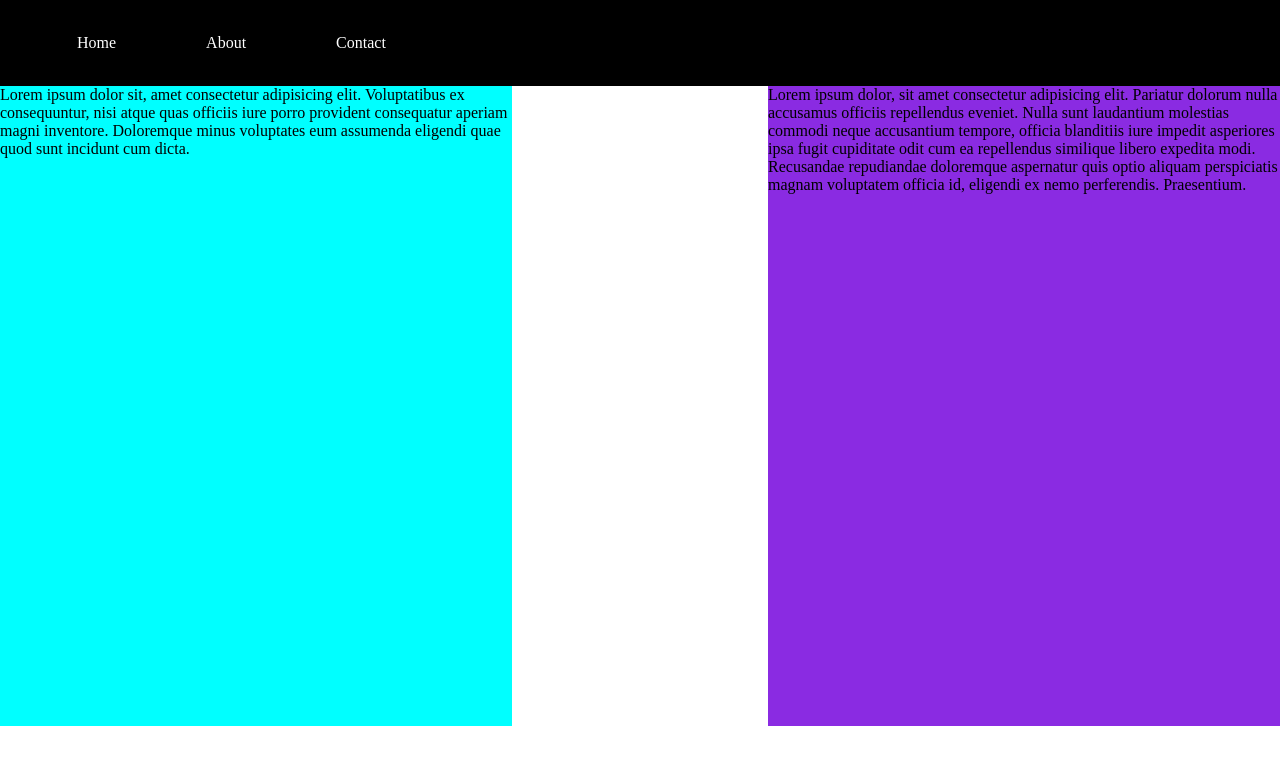
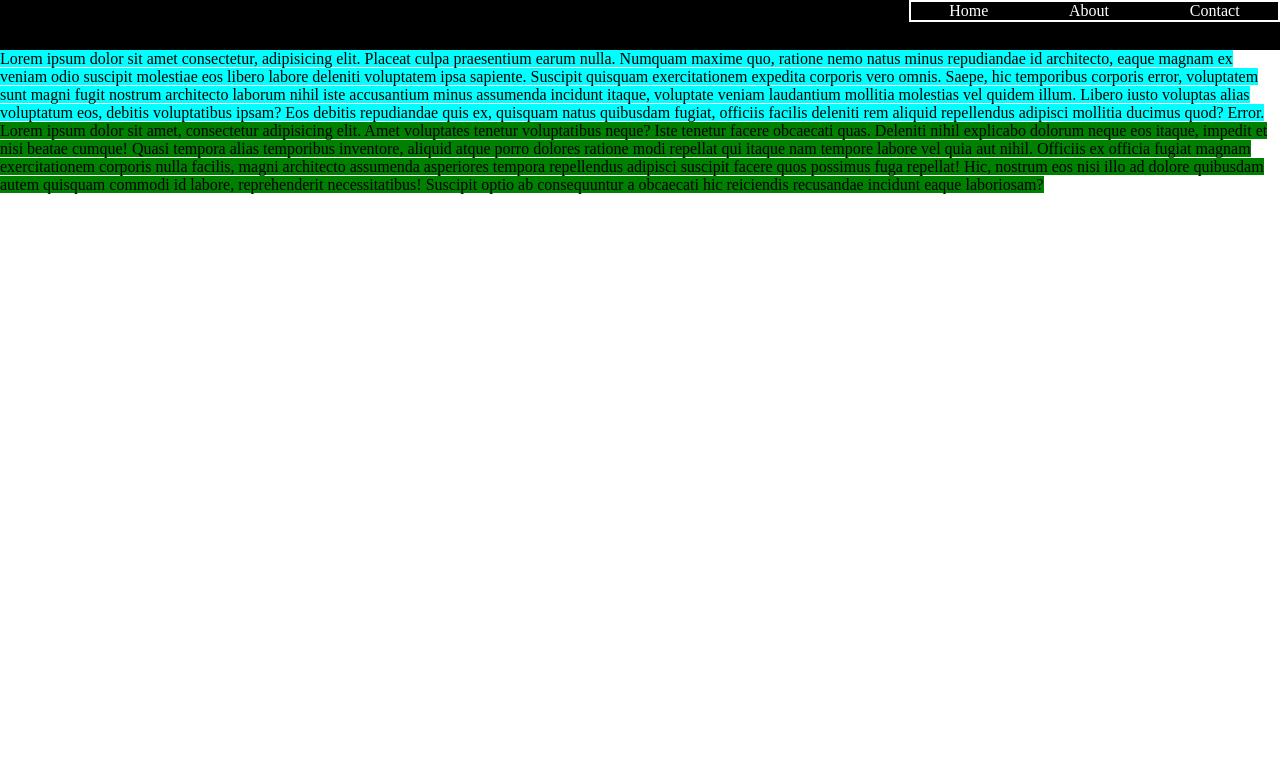
Before and after one commit to divyansh2212/CSS, a plain HTML site: page CSS_in_one_video_with_notes/Chapter 6/practiceSet.html in a window 1280 px wide. Drawn offline with Linux system fonts and the light colour scheme.

Commit message:
12/03/22

```diff
--- a/CSS_in_one_video_with_notes/Chapter 6/practiceSet.html
+++ b/CSS_in_one_video_with_notes/Chapter 6/practiceSet.html
@@ -12,33 +12,42 @@
             padding: 0;
         }
 
-        ul {
-            padding: 34px;
+        header {
+            background-color: black;
+            color: white;
+            height: 50px;
+            /* display: flex;
+            align-items: center;
+            justify-content: center; */
+        }
+
+        nav {
+            border: 2px solid white;
+            float: right;
+
         }
 
         li {
             list-style: none;
             display: inline;
-            padding: 0 43px;
+            margin: 0px 3vw;
         }
 
-        header {
-            background-color: black;
-            color: white;
+        .box1 {
+            display: inline;
+            background-color: cyan;
+            height: 100px;
+            width: 100px;
+            /* float: left; */
+            /* margin-top: 100px; */
         }
 
-        .left {
-            height: 80vh;
-            width: 40vw;
-            float: left;
-            background-color: aqua;
-        }
-
-        .right {
-            height: 80vh;
-            width: 40vw;
-            background-color: blueviolet;
-            float: right;
+        .box2 {
+            display: inline;
+            background-color: green;
+            height: 100px;
+            width: 100px;
+            /* float: right; */
         }
     </style>
 </head>
@@ -53,16 +62,9 @@
             </ul>
         </nav>
     </header>
-    <div class="container">
-        <div class="left">Lorem ipsum dolor sit, amet consectetur adipisicing elit. Voluptatibus ex consequuntur, nisi
-            atque quas officiis iure porro provident consequatur aperiam magni inventore. Doloremque minus voluptates
-            eum assumenda eligendi quae quod sunt incidunt cum dicta.</div>
-        <div class="right">Lorem ipsum dolor, sit amet consectetur adipisicing elit. Pariatur dolorum nulla accusamus
-            officiis repellendus eveniet. Nulla sunt laudantium molestias commodi neque accusantium tempore, officia
-            blanditiis iure impedit asperiores ipsa fugit cupiditate odit cum ea repellendus similique libero expedita
-            modi. Recusandae repudiandae doloremque aspernatur quis optio aliquam perspiciatis magnam voluptatem officia
-            id, eligendi ex nemo perferendis. Praesentium.</div>
-    </div>
+
+    <div class="box1">Lorem ipsum dolor sit amet consectetur, adipisicing elit. Placeat culpa praesentium earum nulla. Numquam maxime quo, ratione nemo natus minus repudiandae id architecto, eaque magnam ex veniam odio suscipit molestiae eos libero labore deleniti voluptatem ipsa sapiente. Suscipit quisquam exercitationem expedita corporis vero omnis. Saepe, hic temporibus corporis error, voluptatem sunt magni fugit nostrum architecto laborum nihil iste accusantium minus assumenda incidunt itaque, voluptate veniam laudantium mollitia molestias vel quidem illum. Libero iusto voluptas alias voluptatum eos, debitis voluptatibus ipsam? Eos debitis repudiandae quis ex, quisquam natus quibusdam fugiat, officiis facilis deleniti rem aliquid repellendus adipisci mollitia ducimus quod? Error.</div>
+    <div class="box2">Lorem ipsum dolor sit amet, consectetur adipisicing elit. Amet voluptates tenetur voluptatibus neque? Iste tenetur facere obcaecati quas. Deleniti nihil explicabo dolorum neque eos itaque, impedit et nisi beatae cumque! Quasi tempora alias temporibus inventore, aliquid atque porro dolores ratione modi repellat qui itaque nam tempore labore vel quia aut nihil. Officiis ex officia fugiat magnam exercitationem corporis nulla facilis, magni architecto assumenda asperiores tempora repellendus adipisci suscipit facere quos possimus fuga repellat! Hic, nostrum eos nisi illo ad dolore quibusdam autem quisquam commodi id labore, reprehenderit necessitatibus! Suscipit optio ab consequuntur a obcaecati hic reiciendis recusandae incidunt eaque laboriosam?</div>
 </body>
 
 </html>
```
Also changed, not shown: CSS_in_one_video_with_notes/Chapter 5/practice.html (+1 -1 lines), 1 other file.
